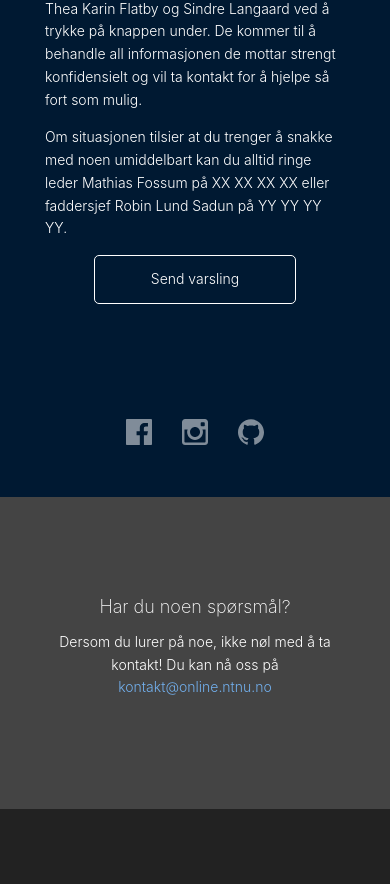
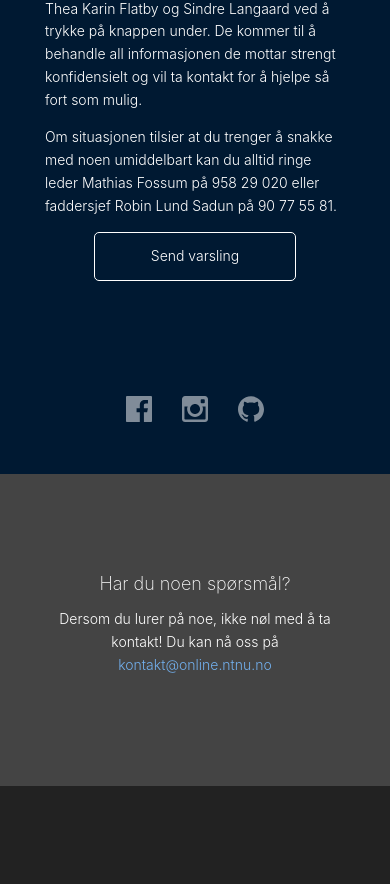
Before and after one commit to dotkom/glowing-fortnight, a Next.js app: page / in a window 390 px wide. Shown: the part 3060-3944 px from the top of the page. Built offline with nearby package versions, Linux system fonts and the light colour scheme; no server answers.

Commit message:
add phone numbers

```diff
--- a/components/warning/index.js
+++ b/components/warning/index.js
@@ -11,7 +11,7 @@ const Warning = () => {
       </p>
       <p>
         Om situasjonen tilsier at du trenger å snakke med noen umiddelbart kan du alltid ringe leder Mathias Fossum på
-        XX XX XX XX eller faddersjef Robin Lund Sadun på YY YY YY YY.
+        958 29 020 eller faddersjef Robin Lund Sadun på 90 77 55 81.
       </p>
       <a
         href="mailto:thea.karin.fladby@online.ntnu.no,sindre.langaard@online.ntnu.no?subject=[Varslingssak]"
```
